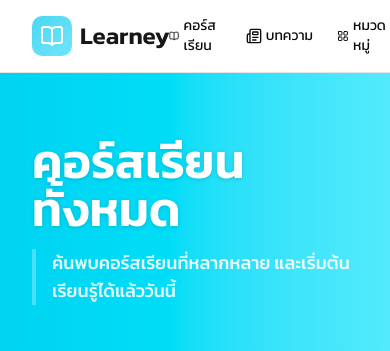
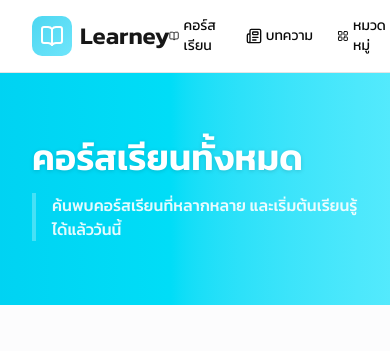
Before and after one commit to suttirakcha/ui-learney, a Next.js app: page /course in a window 390 px wide. Shown: the top 351 px of the page. Built offline with nearby package versions, Linux system fonts and the light colour scheme.

Commit message:
docs:course header and listing file update

```diff
--- a/src/components/course/cards/course-listing.tsx
+++ b/src/components/course/cards/course-listing.tsx
@@ -1,7 +1,6 @@
 "use client";
 
 import React, { useState, useMemo } from "react";
-// แก้ Path ตามโครงสร้างโฟลเดอร์ในรูปของคุณ
 import CourseHeader from "../header/course-header";
 import CategoryButtons from "../category/category-btn";
 import CourseCard from "./course-card";
@@ -20,8 +19,7 @@ const CourseListing: React.FC = () => {
 
   return (
     <div className="min-h-screen bg-gray-50/50">
-      {/* ใช้งาน Header ที่แยกออกมา */}
-      <CourseHeader categoryName={selectedCategory} />
+      <CourseHeader title={selectedCategory} />
 
       <main className="max-w-7xl mx-auto px-8 py-12">
         <CategoryButtons
--- a/src/components/course/header/course-header.tsx
+++ b/src/components/course/header/course-header.tsx
@@ -1,20 +1,22 @@
 "use client";
 
-import React from "react";
-
 interface CourseHeaderProps {
-  categoryName: string;
+  title?: string;
+  description?: string;
 }
 
-const CourseHeader: React.FC<CourseHeaderProps> = ({ categoryName }) => {
+const CourseHeader: React.FC<CourseHeaderProps> = ({
+  title = "คอร์สเรียนทั้งหมด",
+  description = "ค้นพบคอร์สเรียนที่หลากหลาย และเริ่มต้นเรียนรู้ได้แล้ววันนี้",
+}) => {
   return (
     <div className="bg-gradient-to-r from-cyan-400 to-cyan-300 px-8 py-16">
       <div className="max-w-7xl mx-auto">
-        <h1 className="text-5xl font-black text-white mb-4 drop-shadow-sm">
-          {categoryName}
+        <h1 className="text-4xl md:text-5xl font-black text-white mb-4 drop-shadow-sm">
+          {title}
         </h1>
-        <p className="text-white text-lg opacity-90 font-medium border-l-4 border-white/30 pl-4">
-          ค้นพบคอร์สเรียนที่หลากหลาย และเริ่มต้นเรียนรู้ได้แล้ววันนี้
+        <p className="text-white text-base md:text-lg opacity-90 font-medium border-l-4 border-white/30 pl-4">
+          {description}
         </p>
       </div>
     </div>
```
